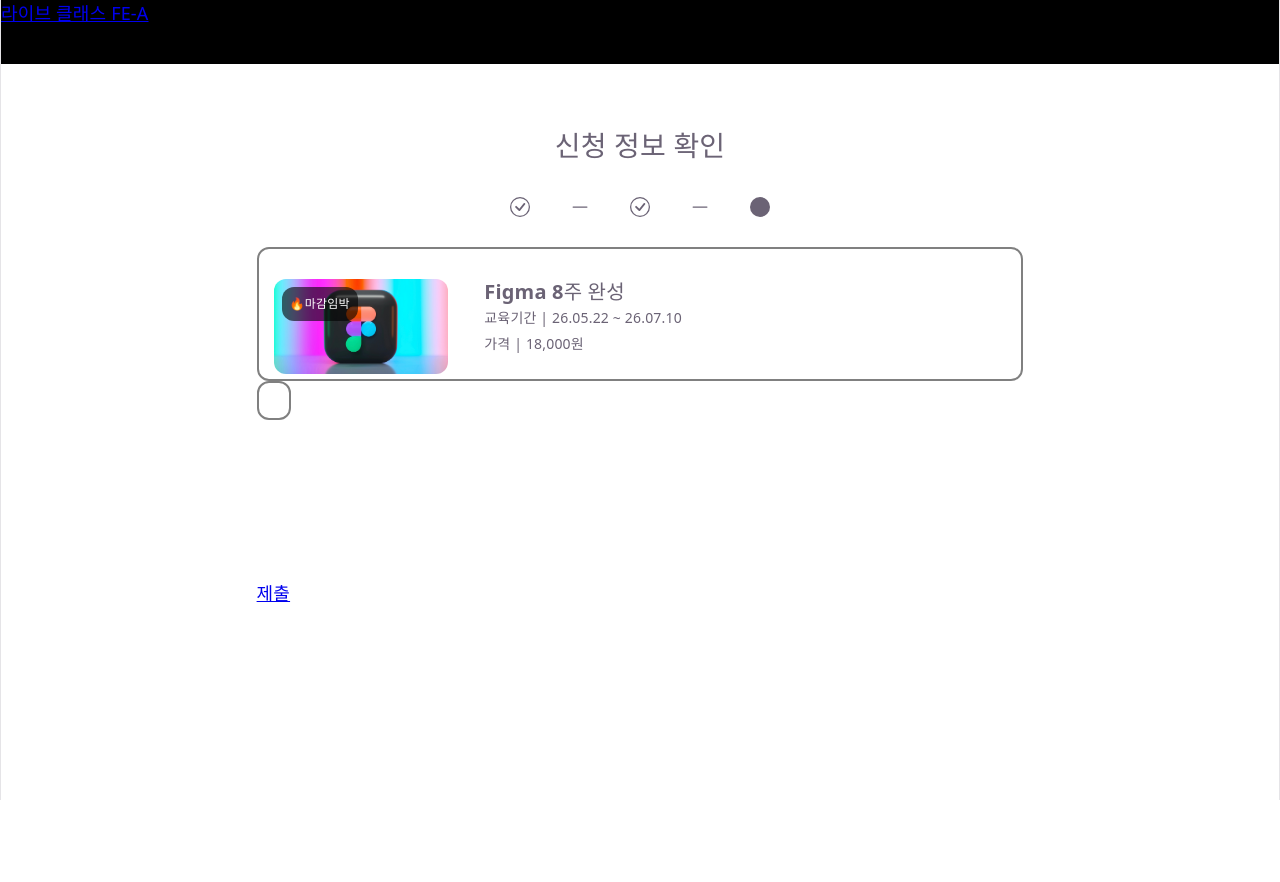
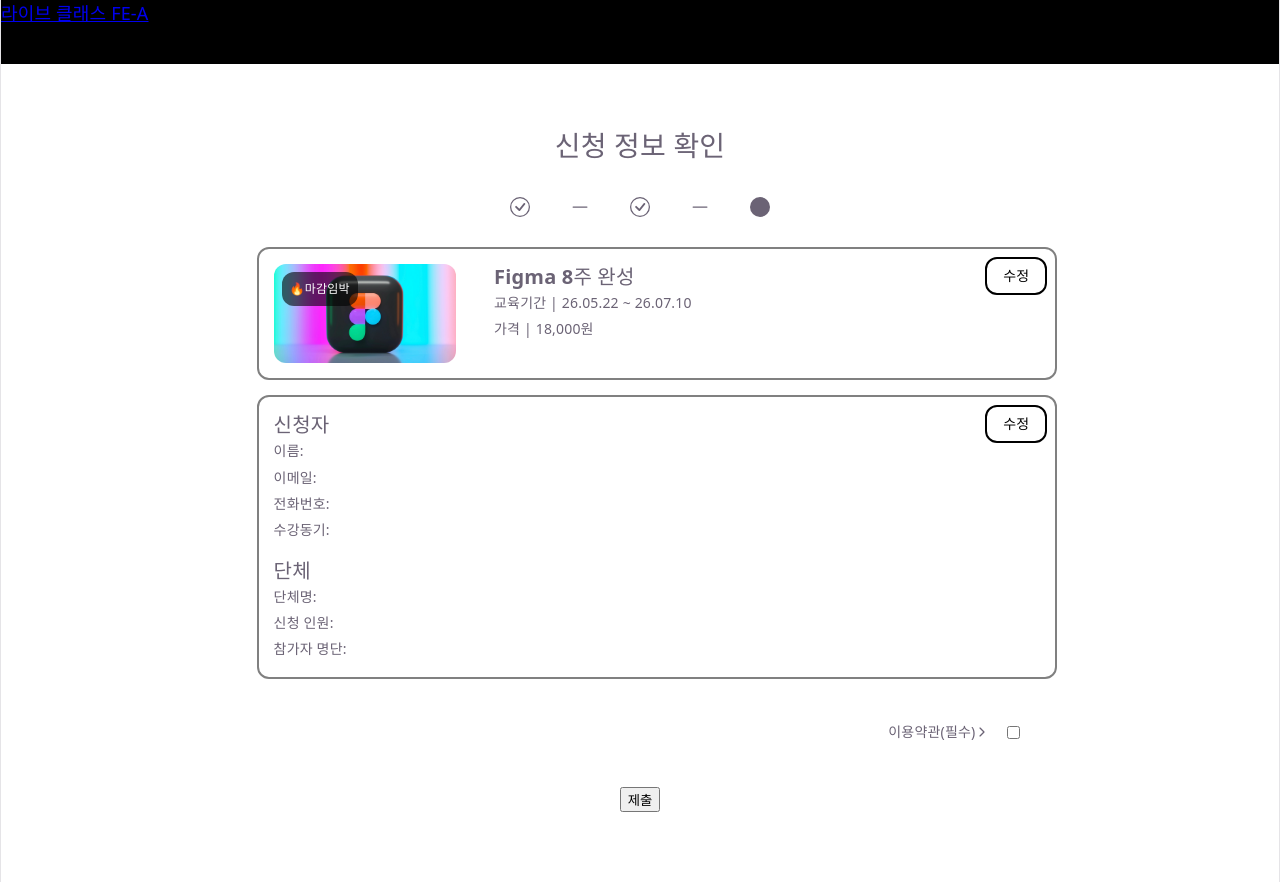
Before and after one commit to haney6438/liveKlass-assignment, a React (Vite) app: page /step3 in a window 1280 px wide. Before the commit the page ends 800 px from the top, so only its background shows below. Built offline with nearby package versions, Linux system fonts and the light colour scheme.

Commit message:
feat:확인 스텝 UI 구현

```diff
--- a/src/pages/Step1.css
+++ b/src/pages/Step1.css
@@ -11,7 +11,7 @@
     display: flex;
     flex-direction: column;
     align-items: flex-start;
-    margin-bottom: 80px;
+    margin-bottom: 40px;
 }
 
 .lec-page {
--- a/src/pages/Step3.css
+++ b/src/pages/Step3.css
@@ -1,10 +1,27 @@
 .check-section1{
-    border: 2px solid gray;
-    border-radius: 12px;
-    padding: 30px 15px 5px 15px;
     display: flex;
     flex-direction: row;
     align-items: stretch;
+    position: relative;
+    width:100%;
+    border: 2px solid gray;
+    border-radius: 12px;
+    padding: 15px;
+}
+.edit{
+    position: absolute;
+    top: 8px;
+    right: 8px;
+    width: fit-content;
+    border: 2px solid black;
+    border-radius: 12px;
+    background-color: white;
+    color: black;
+    padding: 4px 16px;
+    font-size: 14px;
+    cursor: pointer;
+    user-select: none;
+    transition: background-color 0.2s;
 }
 .img-wrap {
     flex:1;
@@ -24,15 +41,48 @@
 }
 
 .check-section2{
+    display: flex;
+    flex-direction: column;
+    align-items: stretch;
+    position: relative;
+    width:100%;
     border: 2px solid gray;
     border-radius: 12px;
-    padding: 30px 15px 5px 15px;
+    padding: 15px;
+    margin-top: 15px;
+}
+.indi-wrap{
+    display: flex;
+    flex-direction:column;
+    align-items:flex-start;
+}
+.group-wrap{
+    display: flex;
+    flex-direction:column;
+    align-items:flex-start;
+    margin-top: 15px;
+}
+
+.terms-section {
+    width: 100%;
     display: flex;
     flex-direction: row;
-    align-items: stretch;
+    justify-content: flex-end;
+    align-items: center;
+    gap: 14px;
+    margin-bottom: 40px;
 }
-.indi-wrap{
+
+.terms {
+    display: flex;
+    flex-direction: row;
+    align-items: center;
+    cursor: pointer;
+    user-select: none;
+    transition: background-color 0.2s;
 }
-.group-wrap{
+
+.submit-section{
+    margin-bottom: 40px;
 
 }
--- a/src/pages/Step3.tsx
+++ b/src/pages/Step3.tsx
@@ -1,13 +1,16 @@
-import { Link } from "react-router-dom"
+import { Link, useNavigate } from "react-router-dom"
 
 import './Step3.css';
 import Header from "../components/Header";
 import Indicator from "../components/Indicator";
 // import Terms from "../components/Terms";
 
+import { IoIosArrowForward } from "react-icons/io";
 import img1 from "../img/img1.png";
 
 function Step3() {
+    const navigate=useNavigate();
+
     return (
         <>
             <Header />
@@ -15,6 +18,9 @@ function Step3() {
             <div className="container">
                 <div className="content">
                     <div className="check-section1">
+                        <div className="edit" onClick={()=>navigate('/step1')}>
+                            수정
+                        </div>
                         <div className="img-wrap">
                             <div className="lec-remain">
                                 🔥마감임박
@@ -36,19 +42,34 @@ function Step3() {
                     </div>
 
                     <div className="check-section2">
+                        <div className="edit" onClick={()=>navigate('/step2')}>
+                            수정
+                        </div>
                         <div className="indi-wrap">
-
+                            <p style={{ fontSize: '20px', fontWeight: 'bold' }}>신청자</p>
+                            <p style={{ fontSize: '14px' }}>이름: </p>
+                            <p style={{ fontSize: '14px' }}>이메일:</p>
+                            <p style={{ fontSize: '14px' }}>전화번호: </p>
+                            <p style={{ fontSize: '14px' }}>수강동기:</p>
                         </div>
                         <div className="group-wrap">
-
+                            <p style={{ fontSize: '20px', fontWeight: 'bold' }}>단체</p>
+                            <p style={{ fontSize: '14px' }}>단체명: </p>
+                            <p style={{ fontSize: '14px' }}>신청 인원:</p>
+                            <p style={{ fontSize: '14px' }}>참가자 명단: </p>
                         </div>
                     </div>
                 </div>
-                <div className="content">
+                <div className="terms-section">
+                    <div className="terms">
+                        <p style={{ fontSize: '14px' }}>이용약관(필수)</p>
+                        <IoIosArrowForward size={14} />
+                    </div>
+                    <input type="checkbox" />
+                </div>
+                <div className="submit-section">
+                    <button onClick={() => navigate('/complete')}>제출</button>
 
-                </div>
-                <div className="content">
-                    <Link to="/complete"> 제출 </Link>
                 </div>
             </div>
         </>
```
